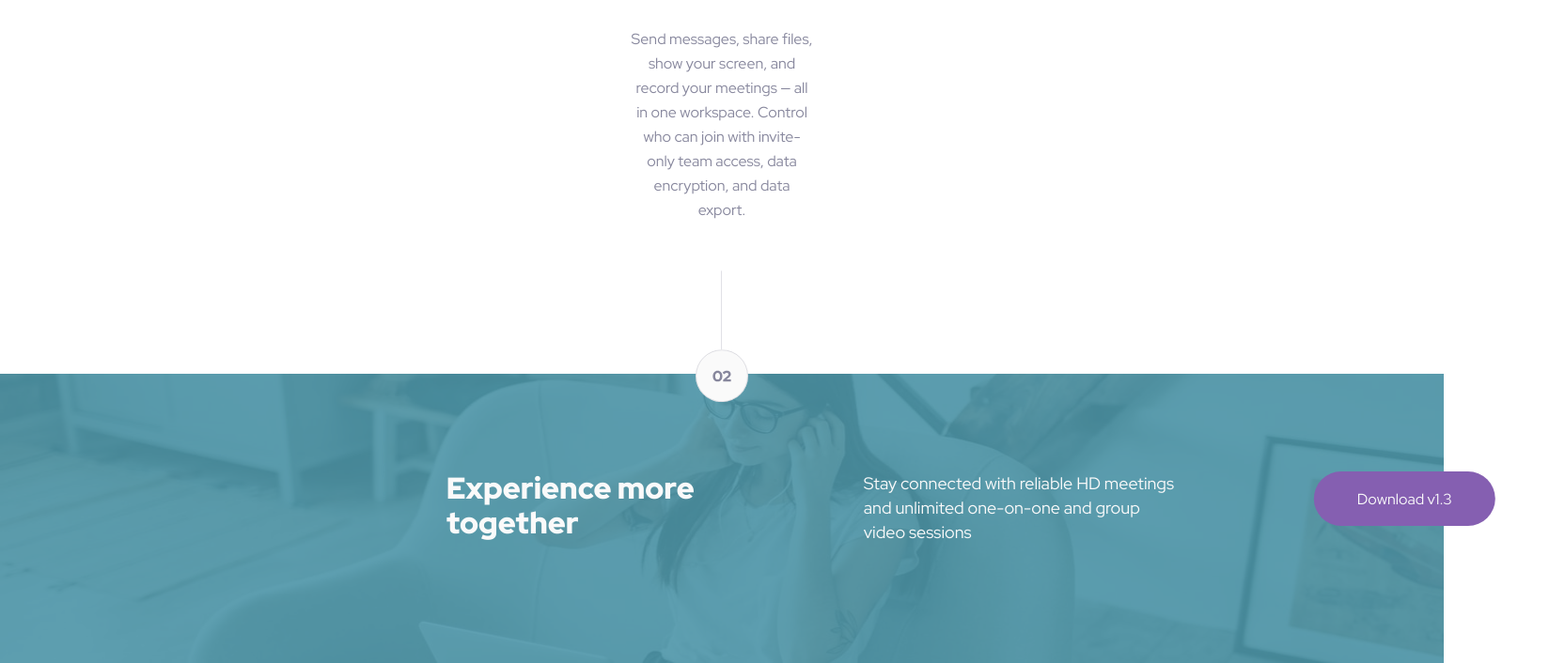
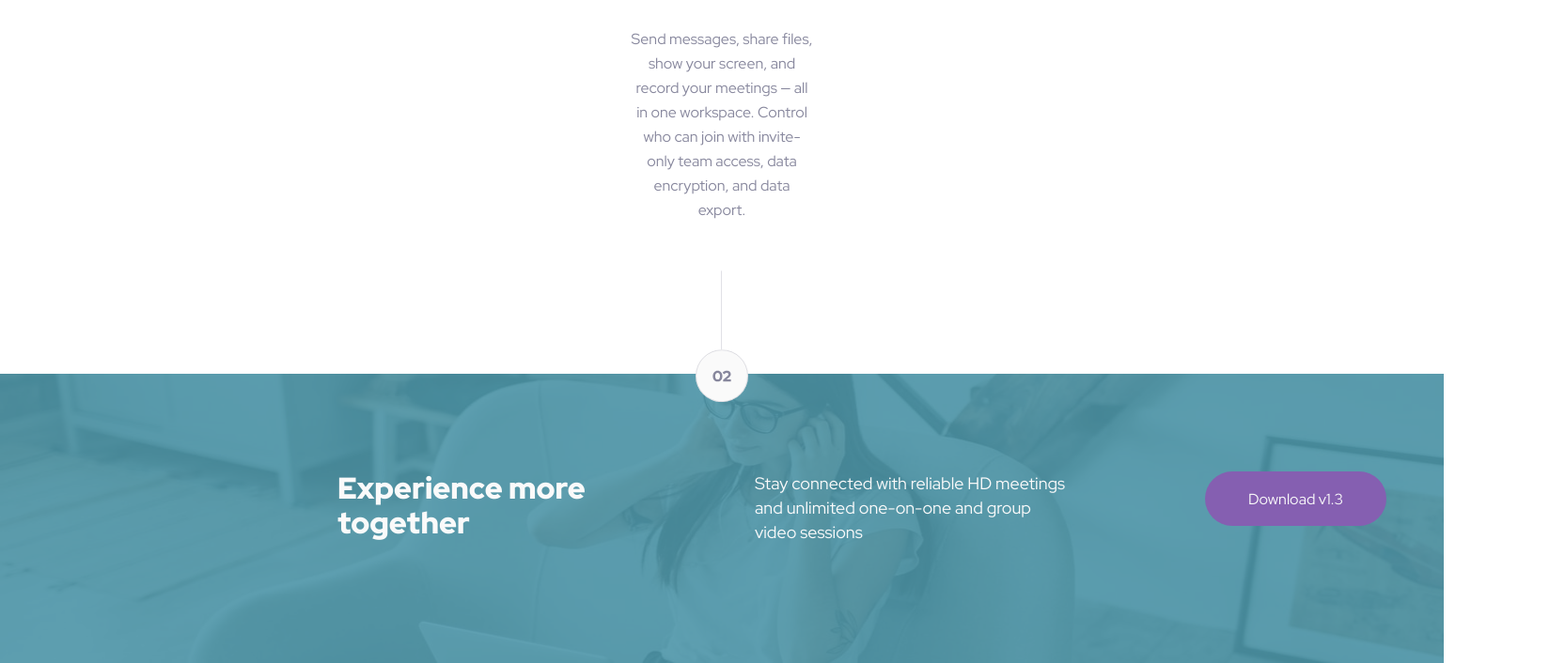
Before and after one commit to DrakeHermit/frontendmentor-meet-page, a plain HTML site: page index.html in a window 1536 px wide. Shown: the part 1554-2260 px from the top of the page at 94% size, 1665 px wide, since content can reach past the window. Drawn offline with Linux system fonts and the light colour scheme.

Commit message:
Final touches to CSS and the README

```diff
--- a/css/style.css
+++ b/css/style.css
@@ -315,7 +315,7 @@ footer::before {
     gap: 9rem;
     align-items: start;
     text-align: left;
-    transform: translateX(10%);
+    transform: translateX(1rem);
 
     a{
       text-align: center;
```
Also changed, not shown: 1 other file.
